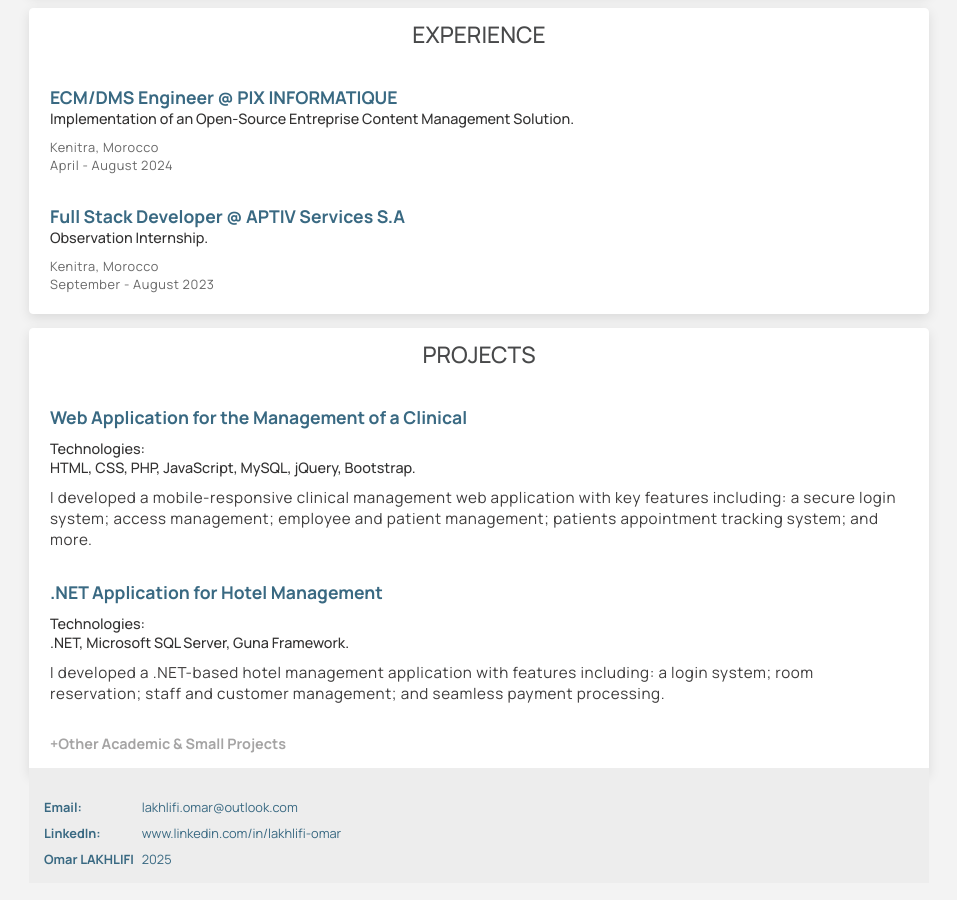
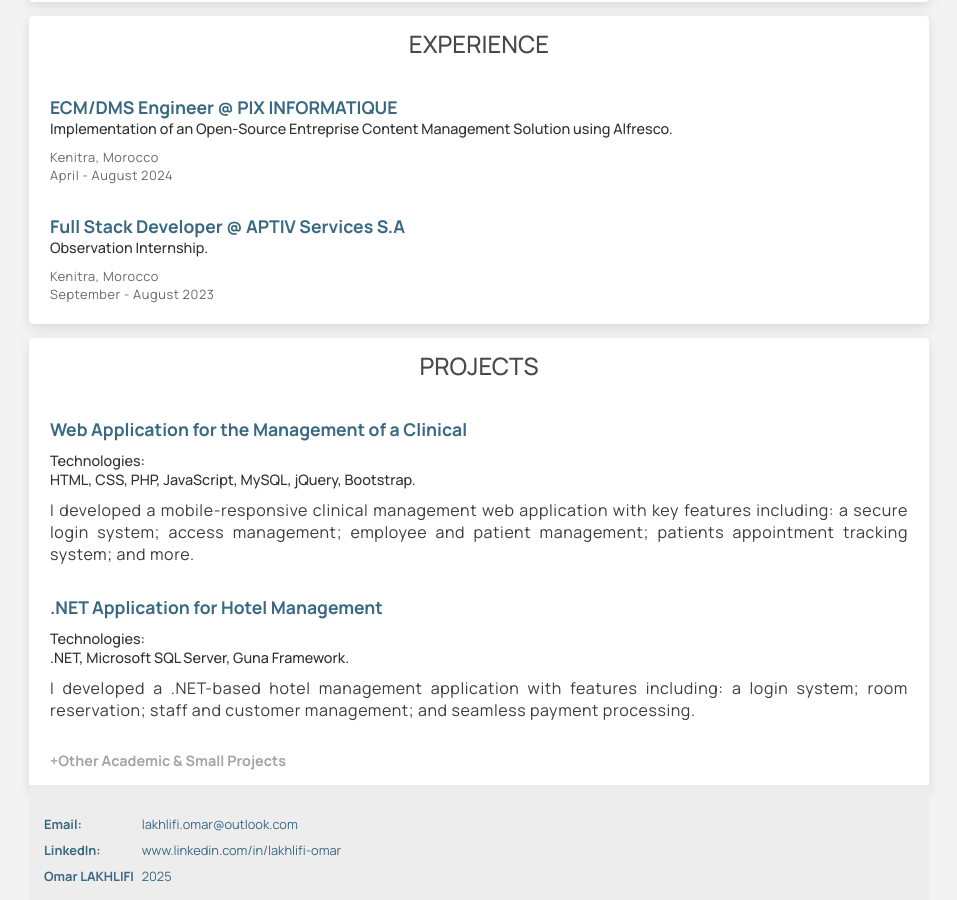
Before and after one commit to dev-omar-l/portfolio-simple, a plain HTML site: page index.html in a window 1280 px wide. Shown: the part 1496-2396 px from the top of the page, without its empty margins (161-1118 px from the left). Drawn offline with Linux system fonts and the light colour scheme.

Commit message:
justify projects text alignment + 1rem font size instead of 0.9rem

```diff
--- a/index.html
+++ b/index.html
@@ -188,7 +188,7 @@
         <h3>ECM/DMS Engineer @ PIX INFORMATIQUE</h3>
         <h4>
           Implementation of an Open-Source Entreprise Content Management
-          Solution.
+          Solution using Alfresco.
         </h4>
         <p class="date-time">Kenitra, Morocco</p>
         <p class="date-time">April - August 2024</p>
@@ -214,7 +214,7 @@
           Technologies: <br />
           HTML, CSS, PHP, JavaScript, MySQL, jQuery, Bootstrap.
         </h4>
-        <p>
+        <p class="projects-description">
           I developed a mobile-responsive clinical management web application
           with key features including: a secure login system; access management;
           employee and patient management; patients appointment tracking system;
@@ -229,7 +229,7 @@
           Technologies:<br />
           .NET, Microsoft SQL Server, Guna Framework.
         </h4>
-        <p>
+        <p class="projects-description">
           I developed a .NET-based hotel management application with features
           including: a login system; room reservation; staff and customer
           management; and seamless payment processing.
--- a/style.css
+++ b/style.css
@@ -6,7 +6,7 @@
 
 body {
   font-family: 'Manrope', sans-serif;
-  font-size: 0.9rem;
+  font-size: 1rem;
   list-style-position: inside;
 }
 
@@ -69,8 +69,12 @@ td {
 
 .description p {
   color: #212122;
+  font-size: 0.95rem;
   text-align: justify;
-  font-size: 0.95rem;
+}
+
+.projects-description {
+  text-align: justify;
 }
 
 .contact {
@@ -272,7 +276,7 @@ li::marker {
   }
 
   body {
-    font-size: 0.95rem;
+    /* font-size: 0.95rem; */
     background-color: rgb(243, 243, 243);
   }
 
```
